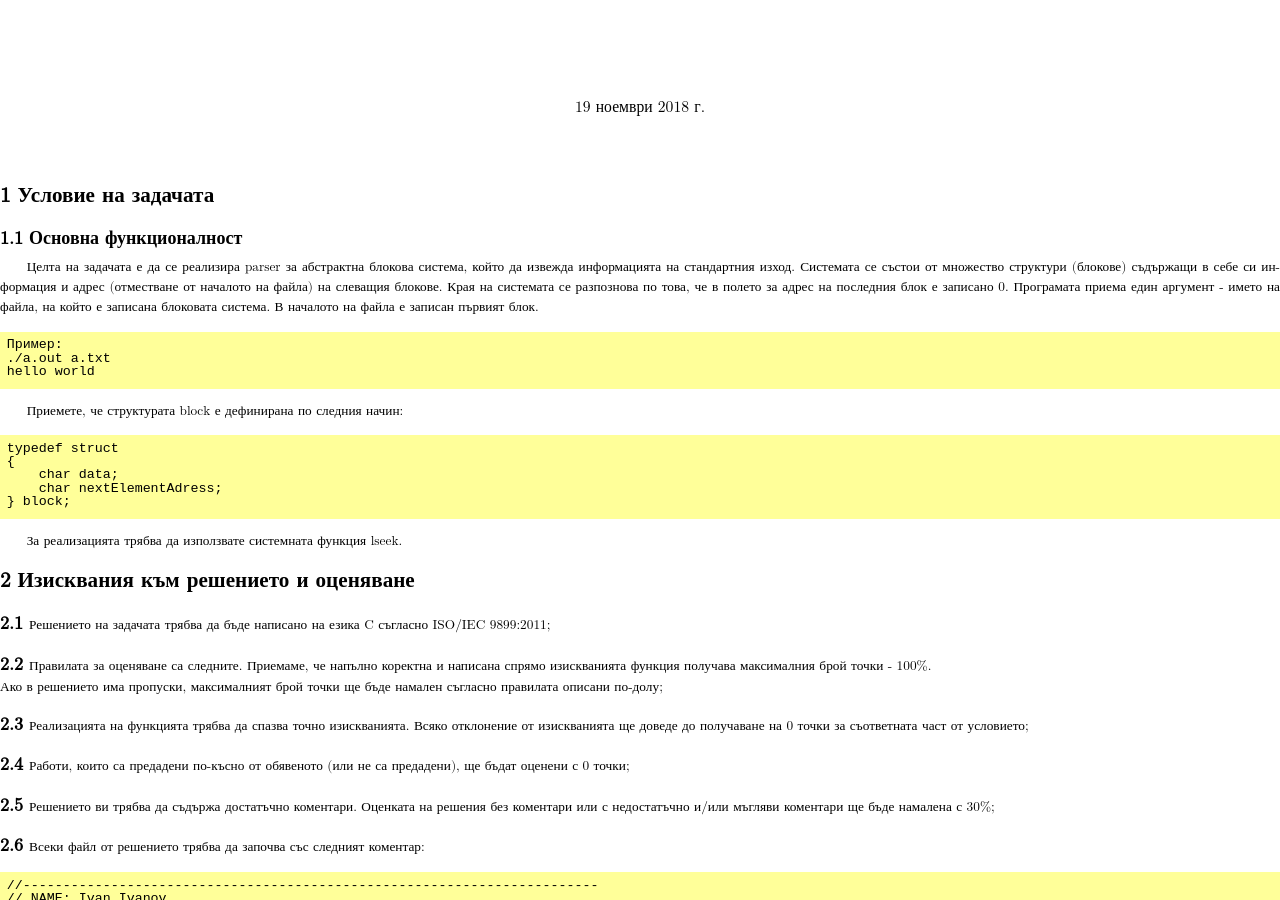
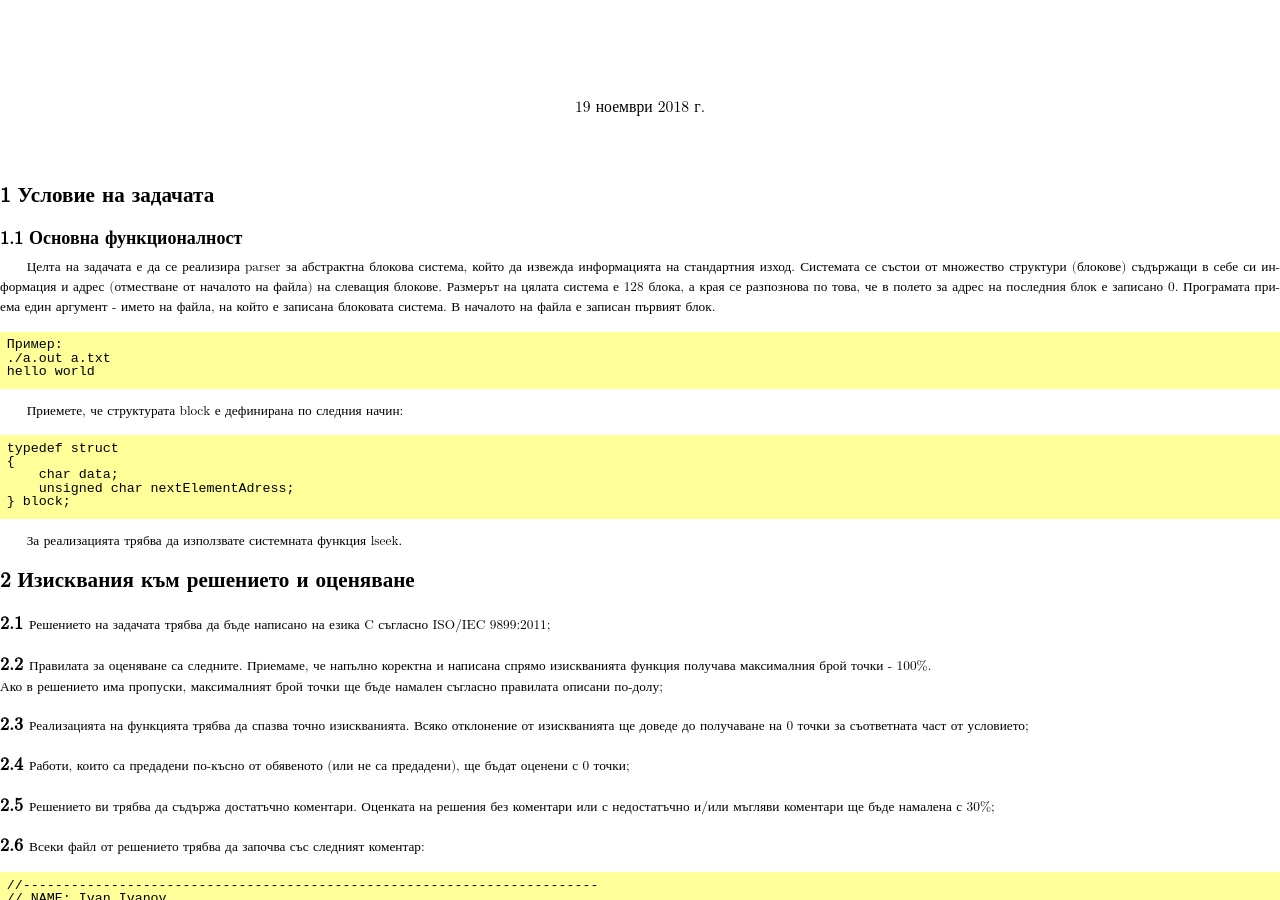
Before and after one commit to elsys/os-homeworks, a Jekyll site: the page built from _tasks/2018-2019/2018-11-19-lseek.md, in a window 1280 px wide and 900 px high, scrolled down 737 px. Built offline with Jekyll 4.4.1, drawn with Linux system fonts in a browser that asks for light colours.

Commit message:
Updated lseek task.

````diff
--- a/_tasks/2018-2019/2018-11-19-lseek.md
+++ b/_tasks/2018-2019/2018-11-19-lseek.md
@@ -5,7 +5,7 @@ title:  "Задача: Реализация на parser на абстрактн
 
    0. Основна функционалност
 
-      Целта на задачата е да се реализира parser за абстрактна блокова система, който да извежда информацията на стандартния изход. Системата се състои от множество структури (блокове) съдържащи в себе си информация и адрес (отместване от началото на файла) на слеващия блокове. Края на системата се разпознова по това, че в полето за адрес на последния блок е записано 0.
+      Целта на задачата е да се реализира parser за абстрактна блокова система, който да извежда информацията на стандартния изход. Системата се състои от множество структури (блокове) съдържащи в себе си информация и адрес (отместване от началото на файла) на слеващия блокове. Размерът на цялата система е 128 блока, а края се разпознова по това, че в полето за адрес на последния блок е записано 0.
       Програмата приема един аргумент - името на файла, на който е записана блоковата система. В началото на файла е записан първият блок.
       ```
       Пример:
@@ -17,7 +17,7 @@ title:  "Задача: Реализация на parser на абстрактн
       typedef struct
       {
           char data;
-          char nextElementAdress;
+          unsigned char nextElementAdress;
       } block;
       ```
       За реализацията трябва да използвате системната функция lseek.
````
